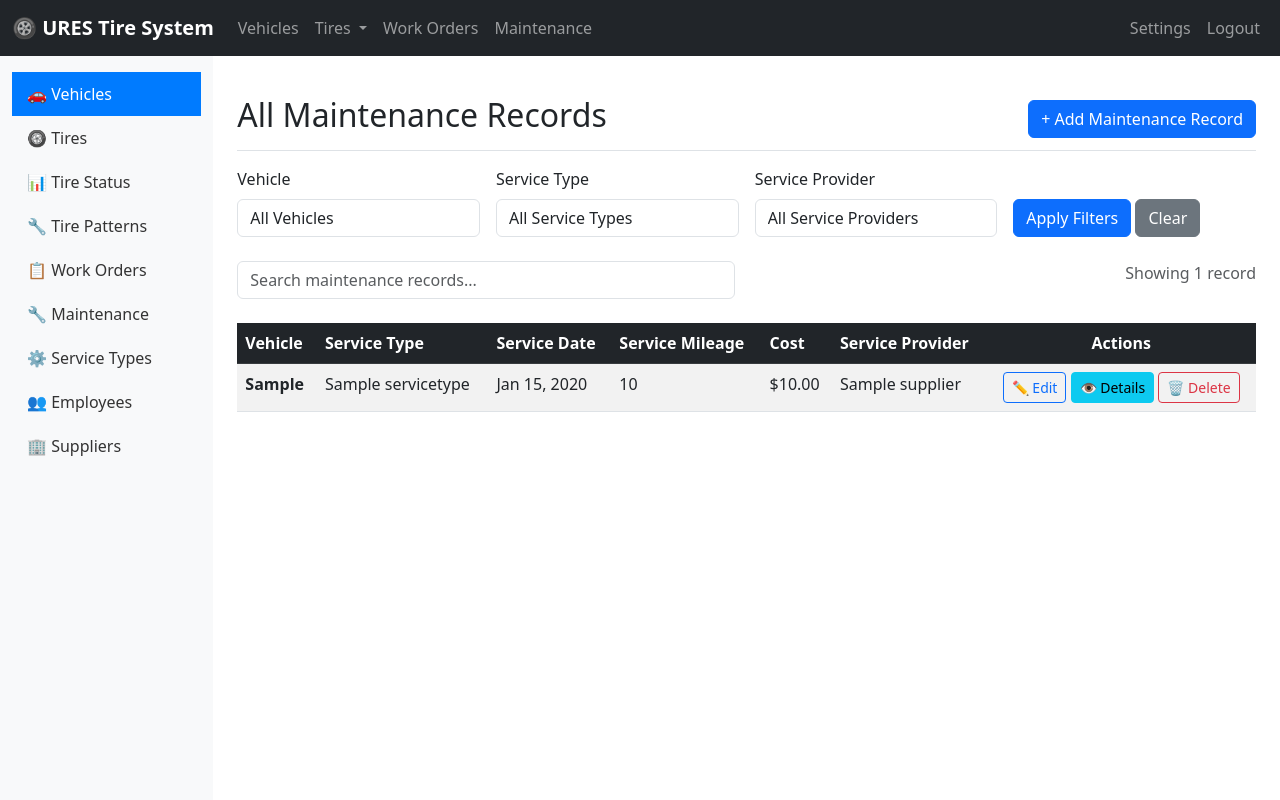
After one commit to Volcanicfire771/NoscoDB, a Django app: page /maintainance-records/ in a window 1280 px wide. The commit adds this page. Run offline with Django 5.2, Linux system fonts and the light colour scheme; tables that the repository leaves empty hold one stand-in row (values such as "Sample post").

Commit message:
Implemented Maintenance Records model and CRUD

```diff
--- a/tires/models.py
+++ b/tires/models.py
@@ -175,7 +175,6 @@ class TireInspection(models.Model):
         return f"{self.tire.serial_number} - {self.inspection_date}"
 
 class MaintenanceRecord(models.Model):
-    maintenance_id = models.CharField(max_length=50, unique=True)
     vehicle = models.ForeignKey(Vehicle, on_delete=models.CASCADE,
                               related_name='maintenance_records')
     service_type = models.ForeignKey(ServiceType, on_delete=models.PROTECT)
--- a/tires/templates/base/base.html
+++ b/tires/templates/base/base.html
@@ -63,7 +63,7 @@
                         <a class="nav-link" href="{% url 'work_order_list' %}">Work Orders</a>
                     </li>
                     <li class="nav-item">
-                        <a class="nav-link" href="#">Maintenance</a>
+                        <a class="nav-link" href="{% url 'maintenance_records_list' %}">Maintenance</a>
                     </li>
                 </ul>
 
@@ -116,7 +116,7 @@
                     </a>
                 </li>
                 <li class="nav-item">
-                    <a class="nav-link" href="">
+                    <a class="nav-link" href="{% url 'maintenance_records_list' %}">
                         🔧 Maintenance
                     </a>
                 </li>
--- /dev/null
+++ b/tires/templates/maintenance_records/maintenance_records_list.html
@@ -0,0 +1,358 @@
+{% extends 'base/base.html' %}
+
+{% block title %}Maintenance Records - URES System{% endblock %}
+
+{% block page_title %}All Maintenance Records{% endblock %}
+
+{% block page_actions %}
+    <button class="btn btn-primary" data-bs-toggle="modal" data-bs-target="#createModal">
+        + Add Maintenance Record
+    </button>
+{% endblock %}
+
+{% block content %}
+
+    <!-- Filter Form -->
+    <form method="get" action="{% url 'maintenance_records_list' %}" class="mb-4">
+        <div class="row g-3 align-items-end">
+            <div class="col-md-3">
+                <label class="form-label">Vehicle</label>
+                <select name="vehicle_filter" class="form-control">
+                    <option value="">All Vehicles</option>
+                    {% for vehicle in vehicles %}
+                        <option value="{{ vehicle.id }}" {% if request.GET.vehicle_filter == vehicle.id|stringformat:"i" %}selected{% endif %}>
+                            {{ vehicle.license_plate }}
+                        </option>
+                    {% endfor %}
+                </select>
+            </div>
+
+            <div class="col-md-3">
+                <label class="form-label">Service Type</label>
+                <select name="service_type_filter" class="form-control">
+                    <option value="">All Service Types</option>
+                    {% for service_type in service_types %}
+                        <option value="{{ service_type.id }}" {% if request.GET.service_type_filter == service_type.id|stringformat:"i" %}selected{% endif %}>
+                            {{ service_type.service_name }}
+                        </option>
+                    {% endfor %}
+                </select>
+            </div>
+
+            <div class="col-md-3">
+                <label class="form-label">Service Provider</label>
+                <select name="service_provider_filter" class="form-control">
+                    <option value="">All Service Providers</option>
+                    {% for service_provider in suppliers %}
+                        <option value="{{ service_provider.id }}" {% if request.GET.service_provider_filter == service_provider.id|stringformat:"i" %}selected{% endif %}>
+                            {{ service_provider.supplier_name }}
+                        </option>
+                    {% endfor %}
+                </select>
+            </div>
+
+            <div class="col-md-3">
+                <button type="submit" class="btn btn-primary">Apply Filters</button>
+                <a href="{% url 'maintenance_records_list' %}" class="btn btn-secondary">Clear</a>
+            </div>
+        </div>
+    </form>
+
+    <!-- Active Filters Display -->
+    {% if request.GET.vehicle_filter or request.GET.service_type_filter or request.GET.service_provider_filter %}
+    <div class="alert alert-info d-flex justify-content-between align-items-center">
+        <div>
+            <strong>Active Filters:</strong>
+            {% if request.GET.vehicle_filter %}
+                {% for vehicle in vehicles %}
+                    {% if request.GET.vehicle_filter == vehicle.id|stringformat:"i" %}
+                        <span class="badge bg-primary">Vehicle: {{ vehicle.license_plate }}</span>
+                    {% endif %}
+                {% endfor %}
+            {% endif %}
+            {% if request.GET.service_type_filter %}
+                {% for service_type in service_types %}
+                    {% if request.GET.service_type_filter == service_type.id|stringformat:"i" %}
+                        <span class="badge bg-primary">Service Type: {{ service_type.service_name }}</span>
+                    {% endif %}
+                {% endfor %}
+            {% endif %}
+            {% if request.GET.service_provider_filter %}
+                {% for service_provider in suppliers %}
+                    {% if request.GET.service_provider_filter == service_provider.id|stringformat:"i" %}
+                        <span class="badge bg-primary">Provider: {{ service_provider.supplier_name }}</span>
+                    {% endif %}
+                {% endfor %}
+            {% endif %}
+        </div>
+        <a href="{% url 'maintenance_records_list' %}" class="btn btn-sm btn-outline-danger">Clear All</a>
+    </div>
+    {% endif %}
+
+    <!-- Search Box -->
+    <div class="row mb-4">
+        <div class="col-md-6">
+            <input type="text" placeholder="Search maintenance records..." id="searchInput" class="form-control" onkeyup="tableSearch()">
+        </div>
+        <div class="col-md-6 text-end">
+            <span class="text-muted">
+                Showing {{ maintenance_records.count }} record{{ maintenance_records.count|pluralize }}
+            </span>
+        </div>
+    </div>
+
+    <!-- Maintenance Records Table -->
+    <div class="table-responsive">
+        <table class="table table-striped table-hover">
+            <thead class="table-dark">
+                <tr>
+                    <th>Vehicle</th>
+                    <th>Service Type</th>
+                    <th>Service Date</th>
+                    <th>Service Mileage</th>
+                    <th>Cost</th>
+                    <th>Service Provider</th>
+                    <th style="text-align:center;">Actions</th>
+                </tr>
+            </thead>
+            <tbody>
+                {% for maintenance_record in maintenance_records %}
+                    <tr id="row-{{ maintenance_record.id }}">
+                        <td><strong>{{ maintenance_record.vehicle.license_plate }}</strong></td>
+                        <td>{{ maintenance_record.service_type.service_name }}</td>
+                        <td>{{ maintenance_record.service_date|date:"M j, Y" }}</td>
+                        <td>{{ maintenance_record.service_mileage }}</td>
+                        <td>${{ maintenance_record.cost }}</td>
+                        <td>{{ maintenance_record.service_provider.supplier_name }}</td>
+                        <td style="text-align:center;">
+                            <!-- Edit Button -->
+                            <button class="btn btn-sm btn-outline-primary" data-bs-toggle="modal" data-bs-target="#editModal-{{ maintenance_record.id }}">
+                                ✏️ Edit
+                            </button>
+
+                            <!-- Details Button -->
+                            <button class="btn btn-sm btn-info" data-bs-toggle="modal" data-bs-target="#detailsModal-{{ maintenance_record.id }}">
+                                👁️ Details
+                            </button>
+
+                            <!-- Delete Button -->
+                            <form method="post" action="{% url 'maintenance_records_delete' maintenance_record.id %}" style="display:inline;">
+                                {% csrf_token %}
+                                <button type="submit" class="btn btn-sm btn-outline-danger" onclick="return confirmDelete('Are you sure you want to delete this maintenance record?')">
+                                    🗑️ Delete
+                                </button>
+                            </form>
+                        </td>
+                    </tr>
+                {% empty %}
+                    <tr>
+                        <td colspan="7" class="text-center text-muted py-4">
+                            No maintenance records found. <a href="#" data-bs-toggle="modal" data-bs-target="#createModal">Add the first maintenance record</a>
+                        </td>
+                    </tr>
+                {% endfor %}
+            </tbody>
+        </table>
+    </div>
+
+    <!-- Create Maintenance Record Modal -->
+    <div class="modal fade" id="createModal" tabindex="-1">
+        <div class="modal-dialog">
+            <div class="modal-content">
+                <form method="post" action="{% url 'maintenance_records_create' %}">
+                    {% csrf_token %}
+                    <div class="modal-header">
+                        <h5 class="modal-title">Add New Maintenance Record</h5>
+                        <button type="button" class="btn-close" data-bs-dismiss="modal"></button>
+                    </div>
+                    <div class="modal-body">
+                        <div class="mb-3">
+                            <label class="form-label">Vehicle</label>
+                            <select name="vehicle" class="form-select" required>
+                                <option value="">Select a vehicle</option>
+                                {% for vehicle in vehicles %}
+                                    <option value="{{ vehicle.id }}">{{ vehicle.license_plate }}</option>
+                                {% endfor %}
+                            </select>
+                        </div>
+
+                       <div class="mb-3">
+                            <label class="form-label">Service Type</label>
+                            <select name="service_type" class="form-select" required>
+                                <option value="">Select a service type</option>
+                                {% for service_type in service_types %}
+                                    <option value="{{ service_type.id }}">{{ service_type.service_name }}</option>
+                                {% endfor %}
+                            </select>
+                        </div>
+
+                        <div class="mb-3">
+                            <label class="form-label">Service Date</label>
+                            <input type="date" name="service_date" class="form-control" required>
+                        </div>
+
+                        <div class="mb-3">
+                            <label class="form-label">Service Mileage</label>
+                            <input type="number" name="service_mileage" class="form-control" required>
+                        </div>
+
+                        <div class="mb-3">
+                            <label class="form-label">Cost</label>
+                            <input type="number" name="cost" class="form-control" required>
+                        </div>
+
+                        <div class="mb-3">
+                            <label class="form-label">Service Provider</label>
+                            <select name="service_provider" class="form-select" required>
+                                <option value="">Select a service provider</option>
+                                {% for service_provider in suppliers %}
+                                    <option value="{{ service_provider.id }}">{{ service_provider.supplier_name }}</option>
+                                {% endfor %}
+                            </select>
+                        </div>
+
+                        <div class="mb-3">
+                            <label class="form-label">Notes</label>
+                            <input type="text" name="notes" class="form-control">
+                        </div>
+                    </div>
+                    <div class="modal-footer">
+                        <button type="submit" class="btn btn-success">Create Maintenance Record</button>
+                        <button type="button" class="btn btn-secondary" data-bs-dismiss="modal">Cancel</button>
+                    </div>
+                </form>
+            </div>
+        </div>
+    </div>
+
+    <!-- Edit and Details Modals for each maintenance record -->
+    {% for maintenance_record in maintenance_records %}
+        <!-- Edit Modal -->
+        <div class="modal fade" id="editModal-{{ maintenance_record.id }}">
+            <div class="modal-dialog">
+                <div class="modal-content">
+                    <form method="post" action="{% url 'maintenance_records_update' maintenance_record.id %}">
+                        {% csrf_token %}
+                        <div class="modal-header">
+                            <h5 class="modal-title">Update Maintenance Record</h5>
+                            <button type="button" class="btn-close" data-bs-dismiss="modal"></button>
+                        </div>
+
+                        <div class="modal-body">
+                            <div class="mb-3">
+                                <label class="form-label">Vehicle</label>
+                                <select name="vehicle" class="form-select" required>
+                                    <option value="">Select a vehicle</option>
+                                    {% for vehicle in vehicles %}
+                                        <option value="{{ vehicle.id }}" {% if maintenance_record.vehicle.id == vehicle.id %} selected {% endif %}>{{ vehicle.license_plate }}</option>
+                                    {% endfor %}
+                                </select>
+                            </div>
+
+                            <div class="mb-3">
+                                <label class="form-label">Service Type</label>
+                                <select name="service_type" class="form-select" required>
+                                    <option value="">Select a service type</option>
+                                    {% for service_type in service_types %}
+                                        <option value="{{ service_type.id }}" {% if maintenance_record.service_type.id == service_type.id %} selected {% endif %}>{{ service_type.service_name }}</option>
+                                    {% endfor %}
+                                </select>
+                            </div>
+
+                            <div class="mb-3">
+                                <label class="form-label">Service Date</label>
+                                <input type="date" name="service_date" class="form-control" value="{{ maintenance_record.service_date|date:'Y-m-d' }}" required>
+                            </div>
+
+                            <div class="mb-3">
+                                <label class="form-label">Service Mileage</label>
+                                <input type="number" name="service_mileage" class="form-control" value="{{ maintenance_record.service_mileage }}" required>
+                            </div>
+
+                            <div class="mb-3">
+                                <label class="form-label">Cost</label>
+                                <input type="number" name="cost" class="form-control" value="{{ maintenance_record.cost }}" required>
+                            </div>
+
+                            <div class="mb-3">
+                                <label class="form-label">Service Provider</label>
+                                <select name="service_provider" class="form-select" required>
+                                    <option value="">Select a service provider</option>
+                                    {% for service_provider in suppliers %}
+                                        <option value="{{ service_provider.id }}" {% if maintenance_record.service_provider.id == service_provider.id %} selected {% endif %}>{{ service_provider.supplier_name }}</option>
+                                    {% endfor %}
+                                </select>
+                            </div>
+
+                            <div class="mb-3">
+                                <label class="form-label">Notes</label>
+                                <input type="text" name="notes" class="form-control" value="{{ maintenance_record.notes|default:'' }}">
+                            </div>
+
+                        </div>
+                        <div class="modal-footer">
+                            <button type="submit" class="btn btn-success">Update Maintenance Record</button>
+                            <button type="button" class="btn btn-secondary" data-bs-dismiss="modal">Cancel</button>
+                        </div>
+                    </form>
+                </div>
+            </div>
+        </div>
+
+        <!-- Details Modal -->
+        <div class="modal fade" id="detailsModal-{{ maintenance_record.id }}">
+            <div class="modal-dialog modal-lg">
+                <div class="modal-content">
+                    <div class="modal-header">
+                        <h5 class="modal-title">Maintenance Record Details - {{ maintenance_record.vehicle.license_plate }}</h5>
+                        <button type="button" class="btn-close" data-bs-dismiss="modal"></button>
+                    </div>
+                    <div class="modal-body">
+                        <div class="row">
+                            <div class="col-md-6">
+                                <p><strong>Service Type:</strong> {{ maintenance_record.service_type.service_name }}</p>
+                                <p><strong>Service Date:</strong> {{ maintenance_record.service_date|date:"M j, Y" }}</p>
+                                <p><strong>Service Mileage:</strong> {{ maintenance_record.service_mileage }}</p>
+                            </div>
+                            <div class="col-md-6">
+                                <p><strong>Cost:</strong> ${{ maintenance_record.cost }}</p>
+                                <p><strong>Service Provider:</strong> {{ maintenance_record.service_provider.supplier_name }}</p>
+                                <p><strong>Notes:</strong> {{ maintenance_record.notes|default:"No notes provided" }}</p>
+                            </div>
+                        </div>
+                    </div>
+                    <div class="modal-footer">
+                        <button type="button" class="btn btn-secondary" data-bs-dismiss="modal">Close</button>
+                    </div>
+                </div>
+            </div>
+        </div>
+    {% endfor %}
+{% endblock %}
+
+{% block extra_js %}
+<script>
+    function tableSearch() {
+        let input = document.getElementById("searchInput");
+        let filter = input.value.toUpperCase();
+        let table = document.getElementsByClassName("table")[0];
+        let tr = table.getElementsByTagName("tr");
+
+        for (let i = 0; i < tr.length; i++) {
+            let td = tr[i].getElementsByTagName("td")[0];
+            if (td) {
+                let txtValue = td.textContent || td.innerText;
+                if (txtValue.toUpperCase().indexOf(filter) > -1) {
+                    tr[i].style.display = "";
+                } else {
+                    tr[i].style.display = "none";
+                }
+            }
+        }
+    }
+
+    function confirmDelete(message) {
+        return confirm(message || 'Are you sure you want to delete this record?');
+    }
+</script>
+{% endblock %}
--- a/tires/templates/tire_status/tire_status_list.html
+++ b/tires/templates/tire_status/tire_status_list.html
@@ -11,6 +11,7 @@
 {% endblock %}
 
 {% block content %}
+
 
     <!-- Search Box -->
 <div class="row mb-4">
--- a/tires/urls.py
+++ b/tires/urls.py
@@ -44,4 +44,9 @@ urlpatterns = [
     path('tire-position/update/<int:id>/', views.tire_position_update, name='tire_position_update'),
     path('tire-position/delete/<int:id>/', views.tire_position_delete, name='tire_position_delete'),
 
+    # Maintenance Records URLs
+    path('maintainance-records/', views.maintenance_records_list, name='maintenance_records_list'),
+    path('maintainance-records/create/', views.maintenance_records_create, name='maintenance_records_create'),
+    path('maintainance-records/update/<int:id>/', views.maintenance_records_update, name='maintenance_records_update'),
+    path('maintainance-records/delete/<int:id>/', views.maintenance_records_delete, name='maintenance_records_delete'),
 ]
--- a/tires/views.py
+++ b/tires/views.py
@@ -1,8 +1,8 @@
 from django.shortcuts import render, get_object_or_404, redirect
 from django.contrib import messages
 from django.db.models import Q
-from .models import Vehicle, TireStatus, ServiceType, Supplier, Employee, TirePosition, WorkOrder
-
+# from .models import Vehicle, TireStatus, ServiceType, Supplier, Employee, TirePosition, WorkOrder
+from .models import *
 
 # Vehicle Views --------------------------------------------------------------------------------------------------
 def vehicle_list(request):
@@ -92,7 +92,7 @@ def vehicle_update(request, id):
 
         vehicle.save()
 
-        messages.success(request, 'Vehicle created successfully!')
+        messages.success(request, 'Vehicle updated successfully!')
 
     return redirect('vehicle_list')
 
@@ -418,7 +418,7 @@ def employee_create(request):
             contact_number=contact_number,
         )
 
-        messages.success(request, 'employee created successfully!')
+        messages.success(request, 'Employee created successfully!')
 
     return redirect('employee_list')
 
@@ -446,7 +446,7 @@ def employee_update(request, id):
 
         employee.save()
 
-        messages.success(request, 'Employee created successfully!')
+        messages.success(request, 'Employee updated successfully!')
 
     return redirect('employee_list')
 
@@ -530,3 +530,111 @@ def tire_position_update(request, id):
         messages.success(request, 'Tire position updated successfully!')
 
     return redirect('tire_position_list')
+
+
+
+# Maintenance Records Views ------------------------------------------------------------------------------------------------------
+
+def maintenance_records_list(request):
+    # Start with all records
+    maintenance_records = MaintenanceRecord.objects.all()
+    vehicles = Vehicle.objects.all()
+    service_types = ServiceType.objects.all()
+    suppliers = Supplier.objects.all()
+
+    # Get filter parameters from request
+    vehicle_filter = request.GET.get('vehicle_filter', '')
+    service_type_filter = request.GET.get('service_type_filter', '')
+    service_provider_filter = request.GET.get('service_provider_filter', '')  # Fixed parameter name
+
+    # Apply filters only if they exist
+    if vehicle_filter:
+        maintenance_records = maintenance_records.filter(vehicle_id=vehicle_filter)
+
+    if service_type_filter:
+        maintenance_records = maintenance_records.filter(service_type_id=service_type_filter)
+
+    if service_provider_filter:
+        maintenance_records = maintenance_records.filter(service_provider_id=service_provider_filter)
+
+    context = {
+        'maintenance_records': maintenance_records,
+        'vehicles': vehicles,
+        'service_types': service_types,
+        'suppliers': suppliers,
+        'vehicle_filter': vehicle_filter,
+        'service_type_filter': service_type_filter,
+        'service_provider_filter': service_provider_filter,
+    }
+    return render(request, 'maintenance_records/maintenance_records_list.html', context)
+
+def maintenance_records_delete(request, id):
+    if request.method == 'POST':
+        maintenance_record = get_object_or_404(MaintenanceRecord, id=id)
+        maintenance_record.delete()
+        messages.success(request, 'Maintenance Records deleted successfully!')
+    return redirect('maintenance_records_list')
+
+def maintenance_records_create(request):
+    if request.method == 'POST':
+
+        # Get data from the form
+        vehicle_id = request.POST.get('vehicle')
+        service_type_id = request.POST.get('service_type')
+        service_date = request.POST.get('service_date')
+        service_mileage = request.POST.get('service_mileage')
+        cost = request.POST.get('cost')
+        service_provider_id = request.POST.get('service_provider')
+        notes = request.POST.get('notes')
+
+        vehicle = Vehicle.objects.get(id=vehicle_id)
+        service_type = ServiceType.objects.get(id=service_type_id)
+        service_provider = Supplier.objects.get(id=service_provider_id)
+        # Validations
+
+        # Create the maintenance record
+        maintenance_record = MaintenanceRecord.objects.create(
+            vehicle=vehicle,
+            service_type=service_type,
+            service_date=service_date,
+            service_mileage=service_mileage,
+            cost=cost,
+            service_provider=service_provider,
+            notes=notes,
+        )
+
+        messages.success(request, 'Maintenance Record created successfully!')
+
+    return redirect('maintenance_records_list')
+
+def maintenance_records_update(request, id):
+
+    maintenance_record = MaintenanceRecord.objects.get(id=id)
+    if request.method == 'POST':
+
+        vehicle_id = request.POST.get('vehicle')
+        service_type_id = request.POST.get('service_type')
+        service_provider_id = request.POST.get('service_provider')
+
+        vehicle = Vehicle.objects.get(id=vehicle_id)
+        service_type = ServiceType.objects.get(id=service_type_id)
+        service_provider = Supplier.objects.get(id=service_provider_id)
+
+        # Validations
+
+
+
+        # Update data
+        maintenance_record.vehicle = vehicle
+        maintenance_record.service_type = service_type
+        maintenance_record.service_date = request.POST.get('service_date')
+        maintenance_record.service_mileage = request.POST.get('service_mileage')
+        maintenance_record.cost = request.POST.get('cost')
+        maintenance_record.service_provider = service_provider
+        maintenance_record.notes = request.POST.get('notes')
+
+        maintenance_record.save()
+
+        messages.success(request, 'Maintenance Record updated successfully!')
+
+    return redirect('maintenance_records_list')
```
Also changed, not shown: tires/migrations/0002_remove_maintenancerecord_maintenance_id.py (added).
